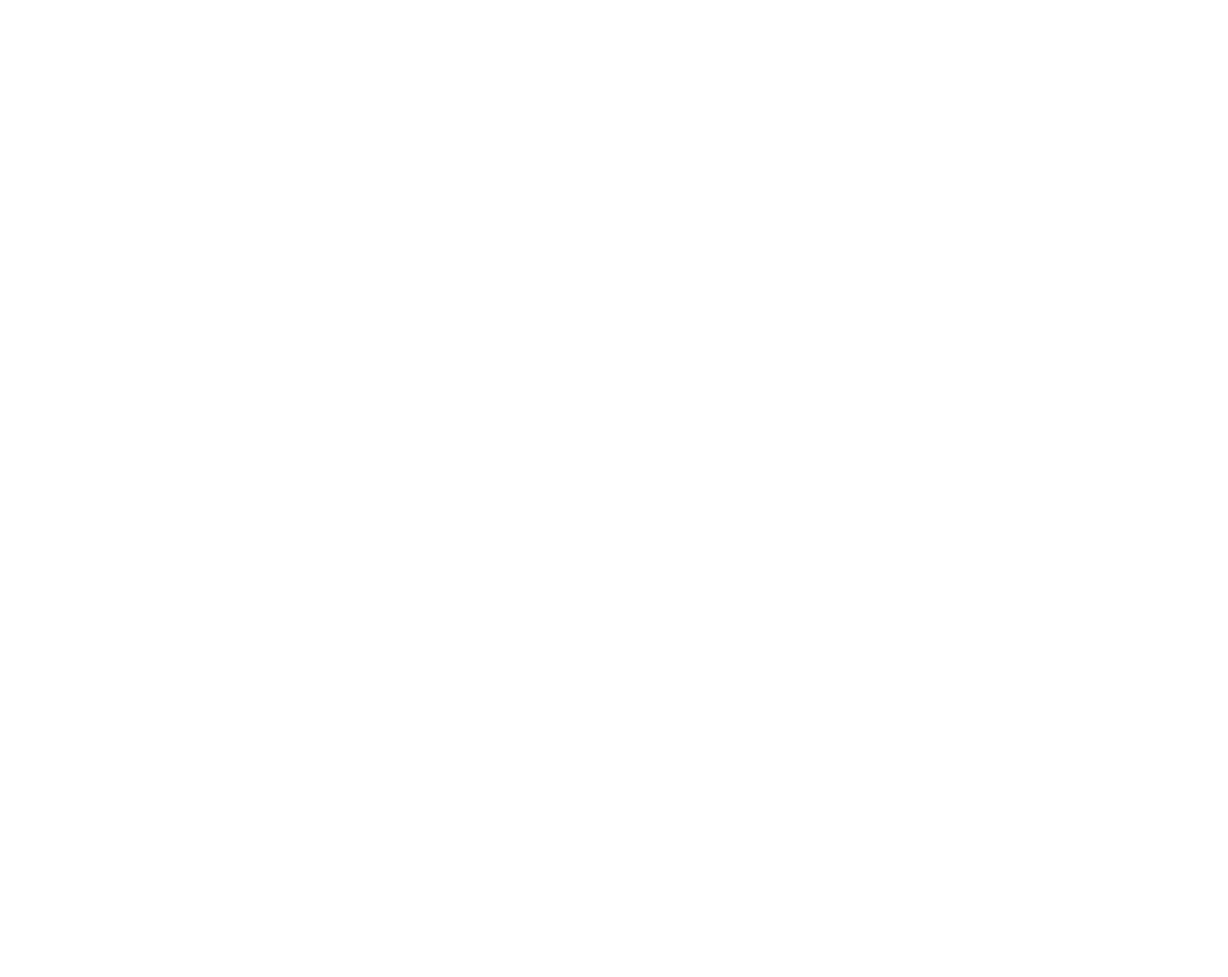
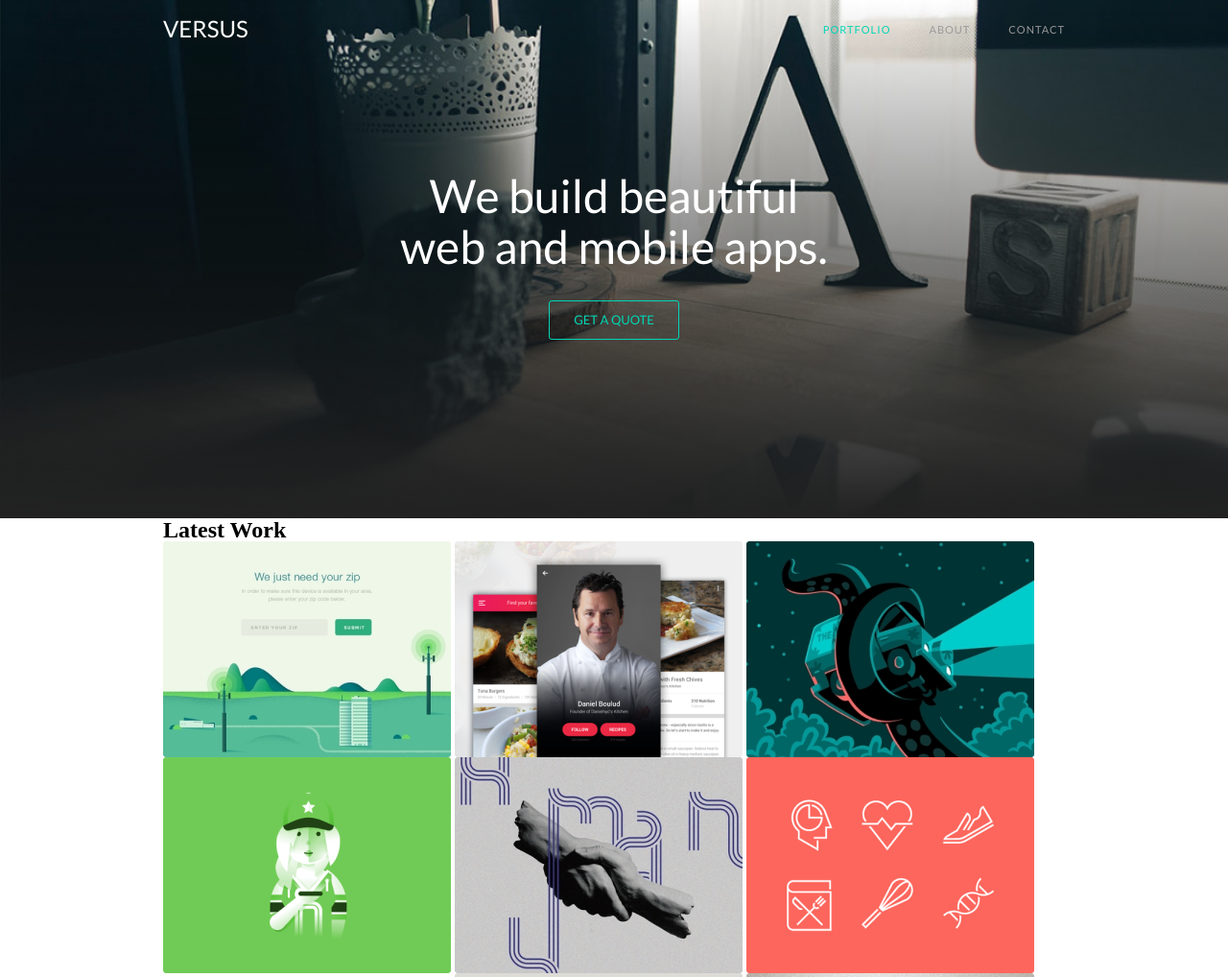
Before and after one commit to Vladislav-Afanasev/Versus, a plain HTML site: page index.html in a window 1280 px wide. Shown: the top 1018 px of the page at 96% size. Before the commit the page ends 800 px from the top, so only its background shows below. Drawn offline with Linux system fonts and the light colour scheme.

Commit message:
Header has been done

```diff
--- a/index.html
+++ b/index.html
@@ -6,9 +6,62 @@
     <meta name="viewport" content="width=device-width, initial-scale=1.0">
     <link rel="stylesheet" href="./css/style.css">
     <link href="https://fonts.googleapis.com/css?family=Lato:100,100italic,300,300italic,regular,italic,700,700italic,900,900italic" rel="stylesheet" />
-    <title>Document</title>
+    <title>Versus</title>
 </head>
 <body>
-
+    <div class="wrapper">
+        <header class="header">
+            <div class="container">
+                <div class="header__logo">
+                    VERSUS
+                </div>
+                <nav class="header__menu">
+                    <ul class="header__list">
+                        <li class="header__item">
+                            <a href="#" class="header__link header__link_green">Portfolio</a>
+                        </li>
+                        <li class="header__item">
+                            <a href="#" class="header__link">About</a>
+                        </li>
+                        <li class="header__item">
+                            <a href="#" class="header__link">Contact</a>
+                        </li>
+                    </ul>
+                </nav>
+            </div>
+            <div class="about">
+                <div class="container">
+                    <div class="about__text">
+                        <div class="about__title">
+                            <h1>We build beautiful web and mobile apps.</h1>
+                            <a class="about__button" href="#" >Get a quote</a>
+                        </div>
+                    </div>
+                </div>
+            </div>
+        </header>
+        <section class="works">
+            <div class="container">
+                <div class="works__content">
+                    <h2>Latest Work</h2>
+                    <img src="./img/IMAGE (1).png" alt="img">
+                    <img src="./img/IMAGE (2).png" alt="img">
+                    <img src="./img/IMAGE (3).png" alt="img">
+                    <img src="./img/IMAGE (4).png" alt="img">
+                    <img src="./img/IMAGE (5).png" alt="img">
+                    <img src="./img/IMAGE (6).png" alt="img">
+                    <img src="./img/IMAGE (7).png" alt="img">
+                    <img src="./img/IMAGE (8).png" alt="img">
+                    <img src="./img/IMAGE (9).png" alt="img">
+                </div>
+            </div>
+        </section>
+        <footer class="fotter">
+            <div class="container">
+                <span class="footer__overtext">VERSUS</span>
+                <span class="footer__undertext">Powered by Webflow</span>
+            </div>
+        </footer>
+    </div>
 </body>
 </html>
--- a/scss/style.scss
+++ b/scss/style.scss
@@ -0,0 +1,148 @@
+* {
+    padding: 0;
+    margin: 0;
+    border: 0;
+    box-sizing: border-box;
+}
+
+html,
+body {
+    line-height: 1;
+    height: 100%;
+}
+
+ul,
+ol,
+li {
+    list-style-type: none;
+    margin: 0px;
+    padding: 0px;
+}
+
+a {
+    text-decoration: none;
+}
+
+img {
+    vertical-align: top;
+}
+
+//---------------------------------------------------------------------------------------
+.wrapper {
+    overflow: hidden;
+    display: flex;
+    flex-direction: column;
+    min-height: 100%;
+}
+
+.container {
+    max-width: 970px;
+    width: 100%;
+    padding: 0px 15px;
+    margin: 0 auto;
+}
+
+//---------------------------------------------------------------------------------------
+.header {
+    background: url(/img/Main.png) no-repeat;
+    background-size: cover;
+    min-height: 540px;
+
+    .container {
+        display: flex;
+        justify-content: space-between;
+        align-items: center;
+        height: 60px;
+
+        .header__logo {
+            font-family: 'Lato';
+            font-style: normal;
+            font-weight: 400;
+            font-size: 24px;
+            line-height: 30px;
+            color: #fff;
+
+            &:hover {
+                cursor: pointer;
+                color: #00D6B4;
+            }
+        }
+
+        .header__menu {
+            .header__list {
+                display: flex;
+                justify-content: space-around;
+                align-items: center;
+                column-gap: 40px;
+            }
+
+            .header__item {
+                .header__link {
+                    font-family: 'Lato';
+                    font-style: normal;
+                    font-weight: 400;
+                    font-size: 11px;
+                    line-height: 17px;
+                    letter-spacing: 1px;
+                    text-transform: uppercase;
+                    color: #999999;
+                }
+
+                .header__link_green {
+                    color: #00D6B4;
+                }
+            }
+
+        }
+    }
+}
+.about {
+    margin: 140px 0px;
+
+    .container {
+        display: flex;
+        justify-content: center;
+        align-items: center;
+
+        .about__text {
+            max-width: 465px;
+            height: 106px;
+
+            .about__title {
+                display: flex;
+                flex-direction: column;
+                align-items: center;
+                justify-content: space-between;
+                row-gap: 30px;
+
+                h1 {
+                    font-family: 'Lato';
+                    font-style: normal;
+                    font-weight: 400;
+                    font-size: 48px;
+                    line-height: 53px;
+                    text-align: center;
+                    color: #FFFFFF;
+                }
+
+                .about__button {
+                    padding: 10px 25px;
+                    border: 1px solid #00D6B4;
+                    border-radius: 3px;
+                }
+
+                a {
+                    font-family: 'Lato';
+                    font-style: normal;
+                    font-weight: 400;
+                    font-size: 13px;
+                    line-height: 19px;
+                    text-align: center;
+                    text-transform: uppercase;
+                    color: #00D6B4;
+                }
+
+            }
+        }
+    }
+}
```
Also changed, not shown: css/style.css, 1 other file.
